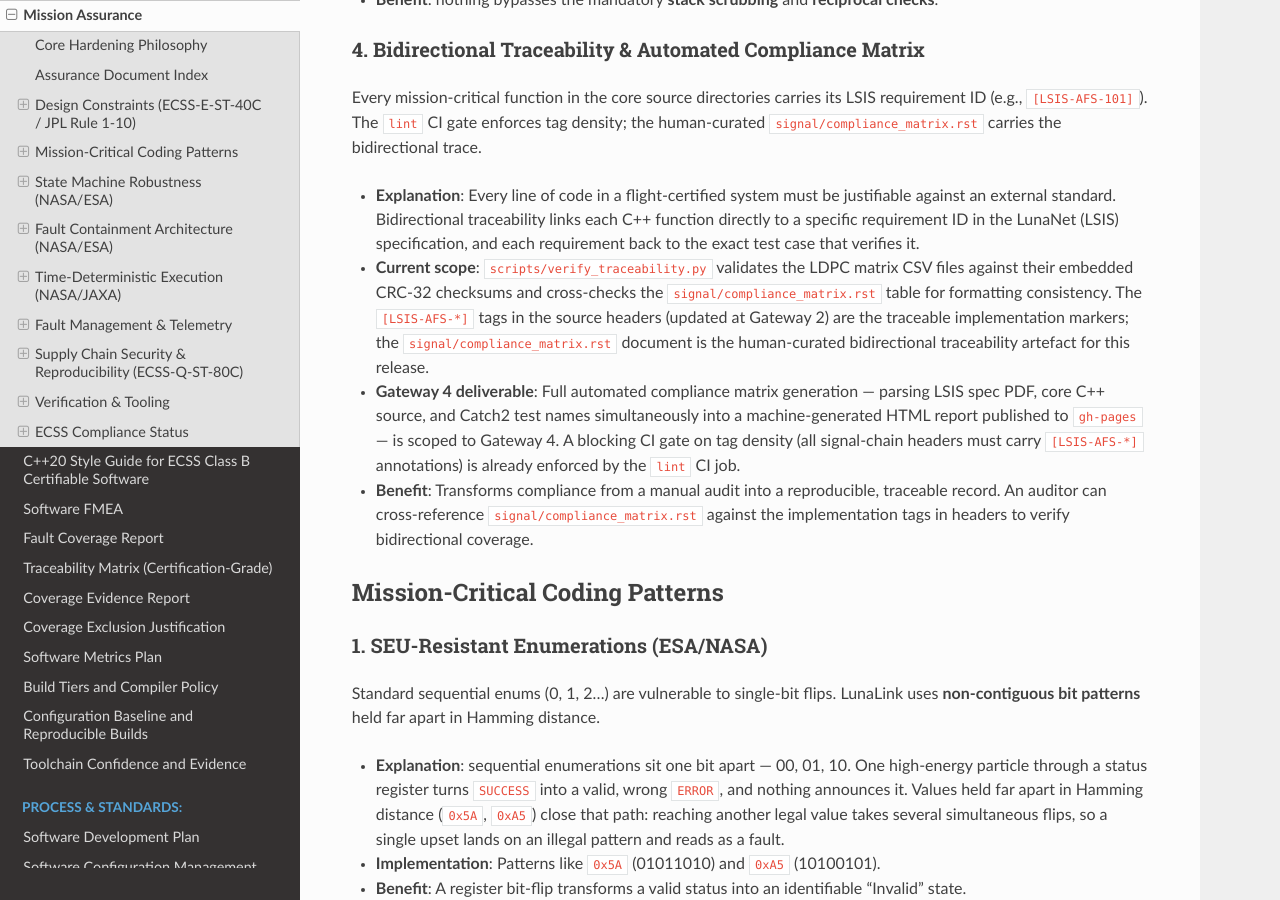
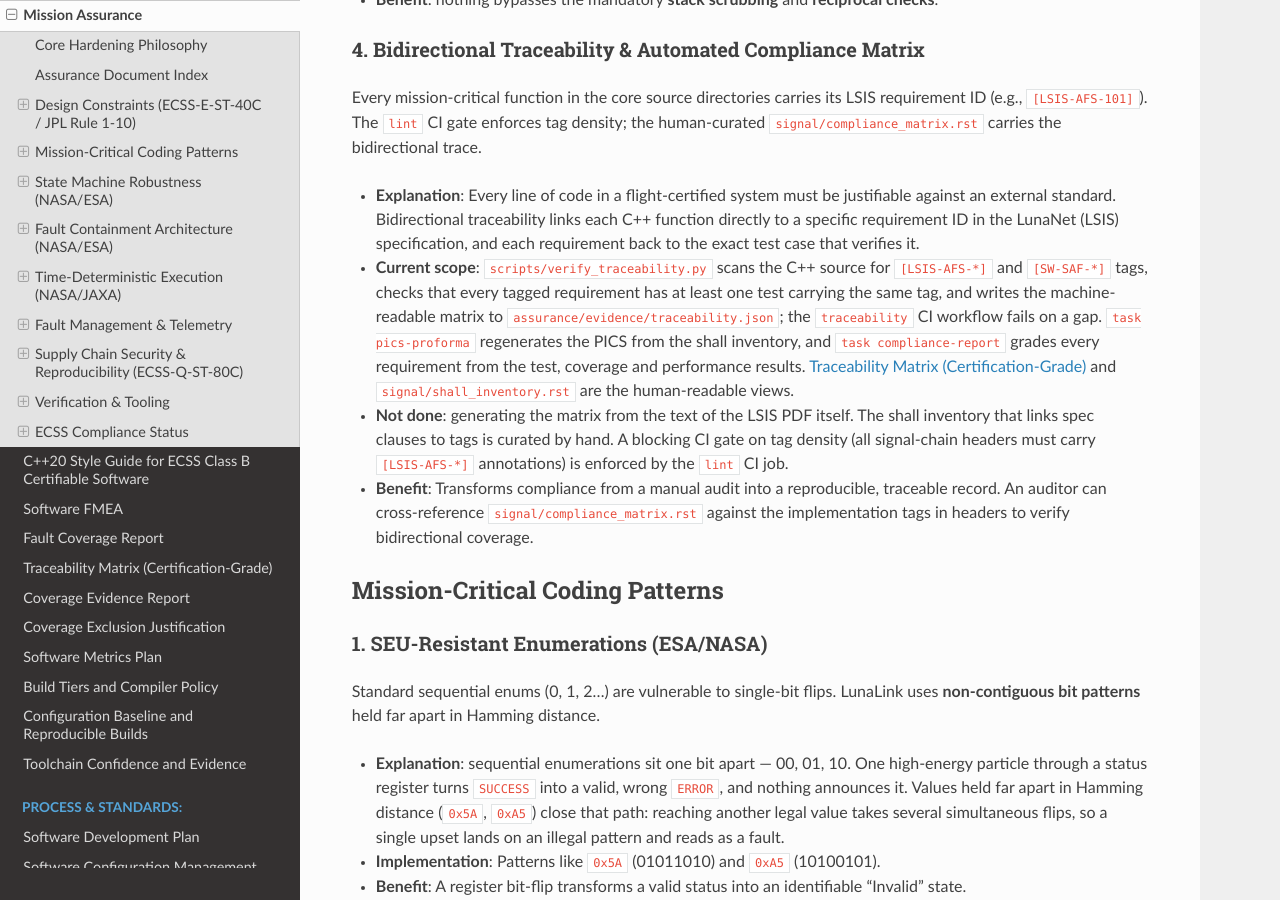
Before and after one commit to luar-space/lunalink, a Sphinx documentation site: the page built from docs/assurance/mission_assurance.rst, in a window 1280 px wide and 900 px high, scrolled down 1653 px. Built offline with Sphinx 7.4.7 and the Read the Docs theme 3.1.0, drawn with Linux system fonts in a browser that asks for light colours; pages that are not in the unit, such as notebooks, are missing from menus; some of the changed text lies outside the part shown.

Commit message:
docs: replace gateway-dated status claims with the current state
mission_assurance.rst described verify_traceability.py as checking LDPC
CSV checksums and table formatting, and called automated compliance
generation a Gateway 4 deliverable.  The script checks every
requirement tag has a test and writes traceability.json; the PICS and
compliance report are generated by their own tasks.  What is not done
(deriving the matrix from the LSIS PDF itself) is now said plainly.
Mutation testing and the formal threat model were dated to Gateway 4
exit, which has passed; both are now marked as not done.  Two FI-ID
notes and a coverage note drop the gateway labels.

The remaining gateway references are deliberate: the terminology note
in verifying.rst, the Competition deliverable lines, test names, and the
baseline register's historical rows.

Co-Authored-By: Claude Opus 5.5 (1M context) <noreply@anthropic.com>

```diff
--- a/docs/assurance/coverage_exclusions.rst
+++ b/docs/assurance/coverage_exclusions.rst
@@ -66,9 +66,9 @@ Every file in ``cpp/codes/`` — the spreading-code generators — is at
      - 24
      - 100.0%
 
-This is the metric that answers the Gateway 1 success criterion *"100% test
-coverage for code generators"*: every line a test can reach is reached, and
-every line it cannot is categorised below.
+This is the metric behind the target of *"100% test coverage for code
+generators"*: every line a test can reach is reached, and every line it cannot
+is categorised below.
 
 .. code-block:: bash
 
--- a/docs/assurance/fault_coverage.rst
+++ b/docs/assurance/fault_coverage.rst
@@ -335,7 +335,7 @@ deliberate gaps:
   development tree to scenarios for components that are not part of this
   release; the IDs are permanently retired rather than renumbered.
 - **FI-39, FI-40** — reserved; never assigned to a shipped scenario.
-- **FI-42–FI-45** — assigned to the descoped Gateway 6 parser scenarios
+- **FI-42–FI-45** — assigned to the descoped message-parsing scenarios
   documented below; no test case carries these tags in this release.
 
 Summary
@@ -373,8 +373,8 @@ majority vote has nothing left to compare against.  That limit is inherent to
 TMR without hardware scrubbing, and the FMEA (``assurance/fmea.rst``) records
 it as such.
 
-Descoped Scenarios (Gateway 6 — Message Parsing)
-~~~~~~~~~~~~~~~~~~~~~~~~~~~~~~~~~~~~~~~~~~~~~~~~
+Descoped Scenarios (Message Parsing)
+~~~~~~~~~~~~~~~~~~~~~~~~~~~~~~~~~~~~
 
 The following SWIFI scenarios are **documented and descoped for this
 release**: the parser hardening mechanisms they target are implemented and
--- a/docs/assurance/mission_assurance.rst
+++ b/docs/assurance/mission_assurance.rst
@@ -88,17 +88,18 @@ bidirectional trace.
     justifiable against an external standard.  Bidirectional traceability links
     each C++ function directly to a specific requirement ID in the LunaNet (LSIS)
     specification, and each requirement back to the exact test case that verifies it.
-*   **Current scope**: ``scripts/verify_traceability.py`` validates the LDPC matrix
-    CSV files against their embedded CRC-32 checksums and cross-checks the
-    ``signal/compliance_matrix.rst`` table for formatting consistency.  The
-    ``[LSIS-AFS-*]`` tags in the source headers (updated at Gateway 2) are the
-    traceable implementation markers; the ``signal/compliance_matrix.rst`` document
-    is the human-curated bidirectional traceability artefact for this release.
-*   **Gateway 4 deliverable**: Full automated compliance matrix generation — parsing
-    LSIS spec PDF, core C++ source, and Catch2 test names simultaneously into
-    a machine-generated HTML report published to ``gh-pages`` — is scoped to
-    Gateway 4.  A blocking CI gate on tag density (all signal-chain headers must
-    carry ``[LSIS-AFS-*]`` annotations) is already enforced by the ``lint`` CI job.
+*   **Current scope**: ``scripts/verify_traceability.py`` scans the C++ source for
+    ``[LSIS-AFS-*]`` and ``[SW-SAF-*]`` tags, checks that every tagged requirement
+    has at least one test carrying the same tag, and writes the machine-readable
+    matrix to ``assurance/evidence/traceability.json``; the ``traceability`` CI
+    workflow fails on a gap.  ``task pics-proforma`` regenerates the PICS from the
+    shall inventory, and ``task compliance-report`` grades every requirement from
+    the test, coverage and performance results.  :doc:`traceability_matrix` and
+    ``signal/shall_inventory.rst`` are the human-readable views.
+*   **Not done**: generating the matrix from the text of the LSIS PDF itself.  The
+    shall inventory that links spec clauses to tags is curated by hand.  A
+    blocking CI gate on tag density (all signal-chain headers must carry
+    ``[LSIS-AFS-*]`` annotations) is enforced by the ``lint`` CI job.
 *   **Benefit**: Transforms compliance from a manual audit into a reproducible,
     traceable record.  An auditor can cross-reference ``signal/compliance_matrix.rst``
     against the implementation tags in headers to verify bidirectional coverage.
@@ -664,14 +665,14 @@ Demonstration of a pattern is.
 
 *   **Safety Coverage Report**: The SWIFI suite produces a machine-readable fault coverage report on every passing CI run, published to the **documentation site** (``gh-pages``) for a stable, permanent, publicly accessible URL. It is not committed to the ``main`` branch. The report records, for each injection scenario: the fault injected, the detection mechanism that fired, the cycle count from injection to detection, and pass/fail. The headline metric is **Single-Bit Fault Detection Coverage**: the percentage of injected single-bit faults that were correctly detected and contained before affecting the output. This must be **100%**; any regression is a blocking CI failure.
 *   **Mandate**: Every new hardening pattern added to this document **must** be accompanied by a corresponding SWIFI test case before the pattern is considered verified. A pattern without a SWIFI test is classified as "documented but unverified" and is not admissible as evidence in a safety case review.
-*   **Mutation testing (Gateway 4 planned deliverable)**: A planned CI addition will
+*   **Mutation testing (planned, not implemented)**: A planned CI addition will
     run mutation testing (via ``mutate-cpp`` or equivalent) against
     ``[LSIS-AFS-*]``-tagged functions.  Mutation testing deliberately introduces
     source-level faults (operator flips, condition negations) and verifies the test
     suite kills every mutant.  This proves that the MC/DC test vectors are not only
     achieving coverage but are semantically sensitive to the logic they cover.
-    Integration is planned for Gateway 4 exit; the SWIFI suite provides the primary
-    fault-detection coverage evidence for this release.
+    It is not scheduled; the SWIFI suite provides the primary fault-detection
+    coverage evidence for this release.
 *   **Benefit**: Converts the hardening specification from a set of engineering claims
     into a set of empirically verified, reproducible safety assertions.  The
     ``fault_coverage.rst`` report records 100% single-bit fault detection coverage
--- a/docs/standards/nasa/npr7150_standards.rst
+++ b/docs/standards/nasa/npr7150_standards.rst
@@ -415,7 +415,7 @@ chapters:
      - Digital twin only; flight target at programme adoption
    * - Cybersecurity (SWE-156/207)
      - Partial
-     - OSS assessment done; formal threat model at Gateway 4
+     - OSS assessment done; no formal threat model yet
 
 
 Document Inventory
```
